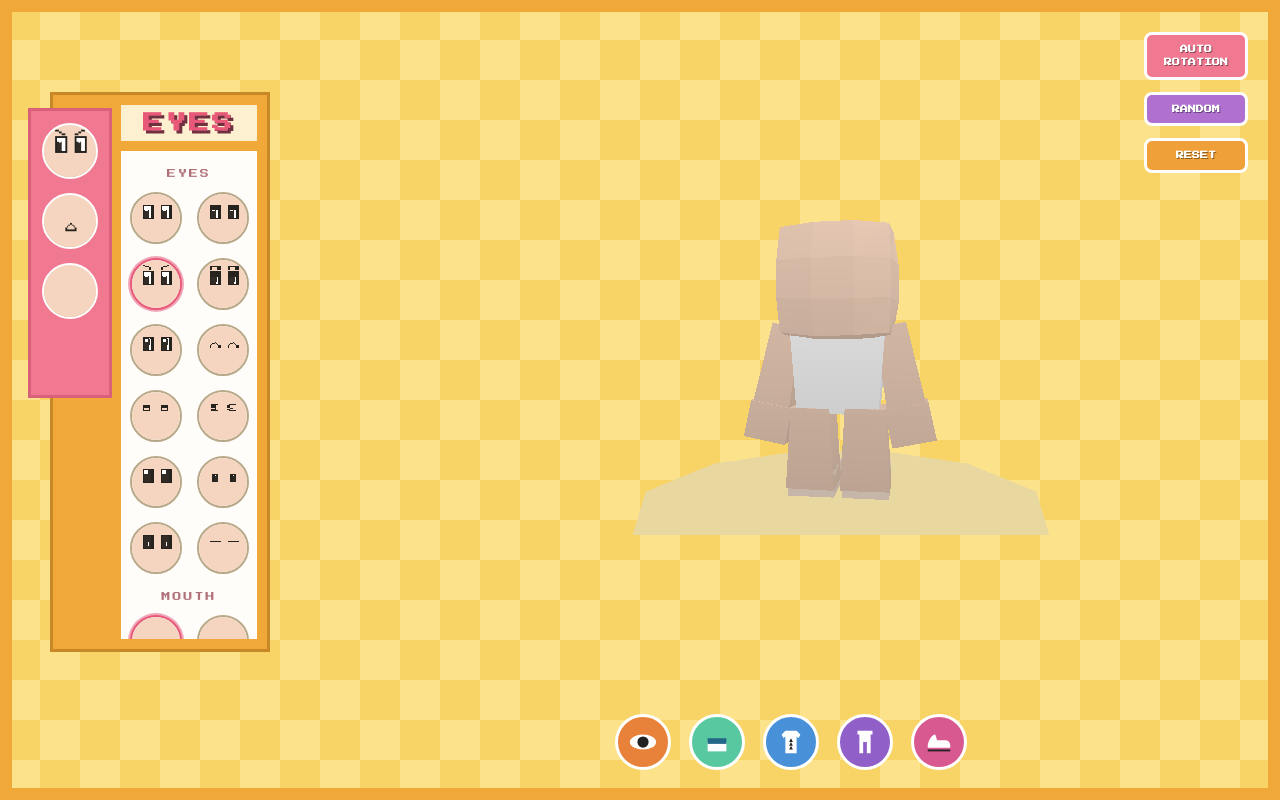
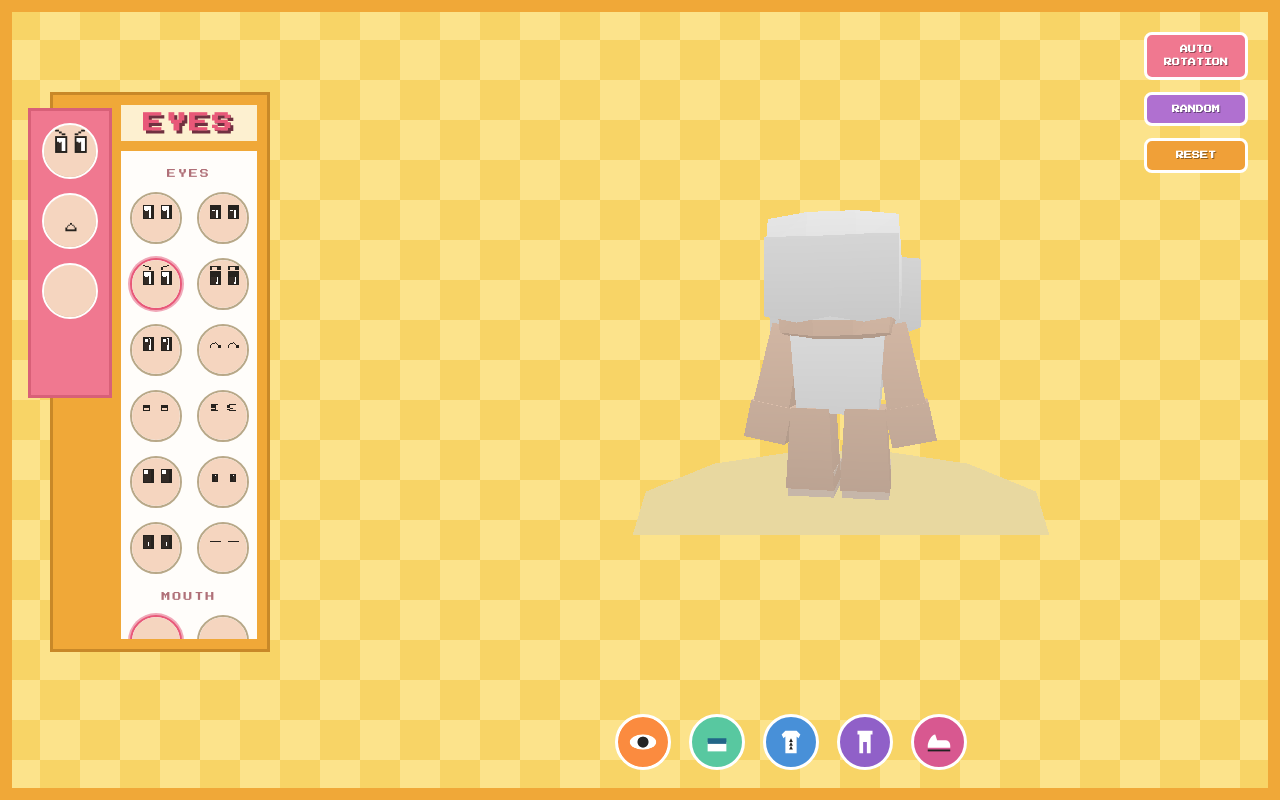
Before and after one commit to Tim0phy/psx-creator-kit, a website built with Vite: page index.html in a window 1280 px wide. Built offline with nearby package versions, Linux system fonts and the light colour scheme; animation ran at ten frames a second.

Commit message:
M3: hair system hair_01..hair_11 + none, hair panel + color swatches

```diff
--- a/src/character.js
+++ b/src/character.js
@@ -93,9 +93,14 @@ export function createCharacter() {
   });
   SHARED_GRAD.max = root.userData.topY = 1.9;
 
+  // hair anchor (M3): origin at the head centre
+  const hairAnchor = new THREE.Group();
+  hairAnchor.position.set(0, 1.48, 0);
+  root.add(hairAnchor);
+
   function setSkin(hex) {
     skinMat.uniforms.color.value.set(hex);
   }
 
-  return { root, mats, setSkin };
+  return { root, mats, setSkin, hairAnchor };
 }
--- a/src/main.js
+++ b/src/main.js
@@ -4,11 +4,15 @@ import { createPSXRenderer, makePSXMaterial } from "./psxRenderer.js";
 import { createCharacter, DEFAULT_SKIN } from "./character.js";
 import { createControls } from "./controls.js";
 import { makeFaceTexture, renderFace } from "./faceTexture.js";
-import { createFaceUI } from "./ui.js";
+import { createHair } from "./parts/hair.js";
+import { createUI } from "./ui.js";
 
-// M2: face system — eyes/mouth/blush/skin on a 128px canvas texture.
+// M3: face system + hair (paper strips) on a head anchor.
 
-const state = { skin: DEFAULT_SKIN, eyes: 3, mouth: 1, blush: false };
+const state = {
+  skin: DEFAULT_SKIN, eyes: 3, mouth: 1, blush: false,
+  hair: { id: "hair_01", color: "#ffffff" },
+};
 
 const canvas = document.getElementById("view");
 const { render } = createPSXRenderer(canvas);
@@ -49,7 +53,32 @@ function applyFace() {
   character.setSkin(state.skin); // whole-model skin follows the picker
 }
 
-createFaceUI(state, { onChange: applyFace });
+// hair (M3): rebuild only when the style changed; recolour otherwise
+let hairCurrent = null;
+let hairMat = null;
+function applyHair() {
+  const { id, color } = state.hair;
+  if (id !== hairCurrent) {
+    if (hairMat) character.hairAnchor.remove(character.hairAnchor.children[0]);
+    hairCurrent = id;
+    const built = createHair(id, color);
+    if (built.mat) {
+      character.hairAnchor.add(built.group);
+      hairMat = built.mat;
+    } else {
+      hairMat = null;
+    }
+  }
+  if (hairMat) hairMat.uniforms.color.value.set(color);
+}
+
+createUI(state, { onChange: applyAll });
+
+function applyAll() {
+  applyFace();
+  applyHair();
+}
+applyAll();
 
 let auto = true;
 const controls = createControls({
@@ -68,4 +97,4 @@ function tick() {
 tick();
 
 // debug hook for screenshots/tests (M0+/M2): stable yaw for deterministic shots
-window.PSXCC = { controls, state, setAuto: (v) => (auto = v) };
+window.PSXCC = { controls, state, setAuto: (v) => (auto = v), applyAll };
--- /dev/null
+++ b/src/parts/hair.js
@@ -0,0 +1,213 @@
+import * as THREE from "three";
+import { makePSXMaterial } from "../psxRenderer.js";
+
+// M3 hair: flat double-sided "paper" strips with jagged lower edges,
+// flat shading, vertex gradient via the shared PSX material.
+// Each builder returns a group whose origin is the head centre (y=1.48).
+
+function stripGeo(w, h, sx, sy, jag = 0, taper = 0) {
+  const pos = [];
+  for (let r = 0; r <= sy; r++) {
+    const t = r / sy;
+    const wx = t > 0 ? (1 - taper * t) : 1;
+    for (let c = 0; c <= sx; c++) {
+      const x = ((c / sx - 0.5) * w) * wx;
+      const y = (0.5 - t) * h - (r === sy && c % 2 === 1 ? jag : 0);
+      pos.push(x, y, 0);
+    }
+  }
+  const idx = [];
+  for (let r = 0; r < sy; r++)
+    for (let c = 0; c < sx; c++) {
+      const a = r * (sx + 1) + c, b = a + 1, d = a + sx + 1, e = d + 1;
+      idx.push(a, d, b, b, d, e);
+    }
+  const g = new THREE.BufferGeometry();
+  g.setAttribute("position", new THREE.Float32BufferAttribute(pos, 3));
+  g.setIndex(idx);
+  return g.toNonIndexed();
+}
+
+function roundedBox(w, h, d, segX, segY, segZ, r, s) {
+  const g = new THREE.BoxGeometry(w, h, d, segX, segY, segZ).toNonIndexed();
+  const p = g.attributes.position;
+  const v = new THREE.Vector3();
+  for (let i = 0; i < p.count; i++) {
+    v.set(p.getX(i), p.getY(i), p.getZ(i));
+    const q = v.clone().normalize().multiplyScalar(r);
+    p.setXYZ(
+      i,
+      p.getX(i) * (1 - s) + q.x * s,
+      p.getY(i) * (1 - s) + q.y * s,
+      p.getZ(i) * (1 - s) + q.z * s
+    );
+  }
+  g.computeVertexNormals();
+  return g;
+}
+
+// hair cap: rounded shell slightly larger than the head, front face opened
+// below the fringe line (|cx| < openW) so the face stays visible
+function capGeo(w, h, d, openY = 0.26, openW = 0.3) {
+  const src = roundedBox(w, h, d, 3, 3, 1, 0.5, 0.38);
+  const p = src.attributes.position;
+  const n = src.attributes.normal;
+  const keep = [];
+  for (let t = 0; t < p.count; t += 3) {
+    let cy = 0, cx = 0;
+    for (let k = 0; k < 3; k++) { cy += p.getY(t + k); cx += p.getX(t + k); }
+    cy /= 3; cx /= 3;
+    const opening = n.getZ(t) > 0.4 && cy < openY && Math.abs(cx) < openW;
+    if (!opening) for (let k = 0; k < 3; k++) keep.push(p.getX(t+k), p.getY(t+k), p.getZ(t+k));
+  }
+  const g = new THREE.BufferGeometry();
+  g.setAttribute("position", new THREE.Float32BufferAttribute(keep, 3));
+  g.computeVertexNormals();
+  return g;
+}
+
+function addStrip(group, mat, o) {
+  const m = new THREE.Mesh(
+    stripGeo(o.w, o.h, o.sx ?? 4, o.sy ?? 2, o.jag ?? 0.04, o.taper ?? 0),
+    mat
+  );
+  m.position.set(o.x ?? 0, o.y ?? 0, o.z ?? 0);
+  if (o.ry) m.rotation.y = o.ry;
+  if (o.rx) m.rotation.x = o.rx;
+  if (o.rz) m.rotation.z = o.rz;
+  group.add(m);
+}
+
+function capAndBangs(group, mat, o = {}) {
+  const cap = new THREE.Mesh(capGeo(0.95, 0.72, 0.85, 0.02, 0.42), mat);
+  cap.position.y = 0.07;
+  group.add(cap);
+  addStrip(group, mat, {
+    w: 0.68, h: 0.26, sx: 6, sy: 1, jag: 0.04,
+    x: 0, y: 0.26, z: o.bangsZ ?? 0.5,
+  });
+}
+
+// side lock hanging beside the face, plane angled so it reads from the front
+function sideLock(group, mat, s, o = {}) {
+  addStrip(group, mat, {
+    w: o.w ?? 0.32, h: o.h ?? 0.5, sx: o.sx ?? 3, sy: o.sy ?? 2,
+    jag: o.jag ?? 0.04, taper: o.taper ?? 0,
+    x: s * (o.x ?? 0.44), y: o.y ?? -0.04, z: o.z ?? 0.1,
+    ry: s * -0.55,
+  });
+}
+
+const HAIR_BUILDER = {
+  hair_01(g, m) {
+    // short bob: cap + bangs + short side/back skirt
+    capAndBangs(g, m);
+    sideLock(g, m, -1);
+    sideLock(g, m, 1);
+    addStrip(g, m, { w: 0.84, h: 0.5, x: 0, z: -0.45 });
+  },
+  hair_02(g, m) {
+    // long straight with side strips
+    capAndBangs(g, m);
+    sideLock(g, m, -1, { h: 1.6, y: -0.55, w: 0.34 });
+    sideLock(g, m, 1, { h: 1.6, y: -0.55, w: 0.34 });
+    addStrip(g, m, { w: 0.86, h: 1.6, x: 0, y: -0.55, z: -0.46, sx: 6 });
+  },
+  hair_03(g, m) {
+    // twin tails: cap + bangs + short sides + two tapered tails
+    capAndBangs(g, m);
+    sideLock(g, m, -1);
+    sideLock(g, m, 1);
+    for (const s of [-1, 1]) {
+      addStrip(g, m, {
+        w: 0.4, h: 0.72, sx: 3, sy: 3, jag: 0.06, taper: 0.42,
+        x: s * 0.6, y: -0.1, z: -0.22, ry: -s * 0.55, rz: s * 0.28,
+      });
+    }
+  },
+  hair_04(g, m) {
+    // side ponytail: cap + bangs + short sides + one big side tail
+    capAndBangs(g, m);
+    sideLock(g, m, -1);
+    sideLock(g, m, 1);
+    addStrip(g, m, {
+      w: 0.5, h: 0.85, sx: 4, sy: 3, jag: 0.07, taper: 0.5,
+      x: 0.6, y: -0.3, z: -0.18, rx: -0.18, rz: 0.3,
+    });
+  },
+  hair_05(g, m) {
+    // bun: cap low + bangs + bun at back top
+    capAndBangs(g, m);
+    const bun = new THREE.Mesh(
+      roundedBox(0.36, 0.3, 0.3, 1, 1, 1, 0.17, 0.55), m
+    );
+    bun.position.set(0, 0.5, -0.5);
+    g.add(bun);
+  },
+  hair_06(g, m) {
+    // medium wavy layers: cap + bangs + two-layer jagged skirt
+    capAndBangs(g, m);
+    for (let i = 0; i < 2; i++) {
+      addStrip(g, m, { w: 0.9 - i * 0.04, h: 0.55 + i * 0.18, sx: 5, sy: 2, jag: 0.06,
+        x: 0, y: -0.1 - i * 0.05, z: -0.45 + i * 0.09 });
+    }
+    sideLock(g, m, -1, { h: 0.66, jag: 0.05, y: -0.16 });
+    sideLock(g, m, 1, { h: 0.66, jag: 0.05, y: -0.16 });
+  },
+  hair_07(g, m) {
+    // long hime cut: cap + bangs + long side locks framing the face
+    capAndBangs(g, m);
+    sideLock(g, m, -1, { h: 1.75, y: -0.62, w: 0.3 });
+    sideLock(g, m, 1, { h: 1.75, y: -0.62, w: 0.3 });
+    addStrip(g, m, { w: 0.88, h: 1.8, x: 0, y: -0.66, z: -0.46, sx: 5 });
+  },
+  hair_08(g, m) {
+    // short pixie: low cap, jagged edge all around, swept bangs
+    capAndBangs(g, m, { bangsZ: 0.35 });
+    sideLock(g, m, -1, { h: 0.3, y: 0.1 });
+    sideLock(g, m, 1, { h: 0.3, y: 0.1 });
+  },
+  hair_09(g, m) {
+    // low ponytail: cap + bangs + short back + low hanging tail
+    capAndBangs(g, m);
+    addStrip(g, m, { w: 0.84, h: 0.4, x: 0, z: -0.45 });
+    addStrip(g, m, { w: 0.36, h: 0.66, sx: 3, sy: 3, jag: 0.05, taper: 0.4,
+      x: 0, y: -0.72, z: -0.55, rx: -0.12 });
+  },
+  hair_10(g, m) {
+    // shoulder length with bangs: cap + bangs + skirt to shoulders
+    capAndBangs(g, m);
+    addStrip(g, m, { w: 0.88, h: 0.9, sx: 5, sy: 2, jag: 0.06, x: 0, y: -0.25, z: -0.45 });
+    sideLock(g, m, -1, { h: 0.9, y: -0.25 });
+    sideLock(g, m, 1, { h: 0.9, y: -0.25 });
+  },
+  hair_11(g, m) {
+    // half-up long: cap + bangs + crown puff + long back
+    capAndBangs(g, m);
+    addStrip(g, m, { w: 0.5, h: 0.3, sx: 3, jag: 0.05, x: 0, y: 0.5, z: -0.55 });
+    addStrip(g, m, { w: 0.86, h: 1.7, sx: 5, sy: 3, jag: 0.06, x: 0, y: -0.62, z: -0.46 });
+    sideLock(g, m, -1, { h: 0.6, y: -0.1 });
+    sideLock(g, m, 1, { h: 0.6, y: -0.1 });
+  },
+};
+
+export const HAIR_IDS = Object.keys(HAIR_BUILDER);
+
+export function createHair(id, colorHex) {
+  const group = new THREE.Group();
+  if (!HAIR_BUILDER[id]) return { group, mat: null };
+  const mat = makePSXMaterial(colorHex, {
+    side: THREE.DoubleSide, gradient: 0.2, ambient: 0.85, diffuse: 0.1,
+  });
+  HAIR_BUILDER[id](group, mat);
+
+  let tris = 0;
+  group.traverse((o) => {
+    if (o.isMesh) {
+      o.geometry.computeBoundingSphere();
+      tris += o.geometry.attributes.position.count / 3;
+    }
+  });
+  console.log(`[psxcc] ${id}: ${tris} tris (max 150)`);
+  return { group, mat };
+}
--- a/src/psxRenderer.js
+++ b/src/psxRenderer.js
@@ -70,6 +70,7 @@ export function makePSXMaterial(colorHex, opts = {}) {
     ? { map: { value: opts.map } }
     : {};
   return new THREE.ShaderMaterial({
+    side: opts.side ?? THREE.FrontSide,
     uniforms: {
       color: { value: new THREE.Color(colorHex) },
       lightDir: { value: new THREE.Vector3(0.4, 1.0, 0.7).normalize() },
--- a/src/style.css
+++ b/src/style.css
@@ -179,6 +179,12 @@ canvas.image-rendering { image-rendering: pixelated; }
   color: #e87890;
 }
 
+/* category panel colour themes */
+#panel[data-cat="head"] {
+  background: #58c8a0;
+  border-color: #3aa87e;
+}
+
 /* top right buttons */
 #topRight {
   position: absolute;
--- a/src/ui.js
+++ b/src/ui.js
@@ -1,26 +1,26 @@
 import catalog, { SLOT_LABELS } from "./catalog.js";
 import { renderThumb } from "./faceTexture.js";
+import { HAIR_IDS } from "./parts/hair.js";
 
-// M2 UI: Face panel (eyes grid + mouth grid + blush + skin picker),
-// pink selected column on the left, category bar.
+// UI: category bar switching panels (Face / Head for M3), pink left column.
+// All item lists are data-driven.
 
 const EYE_COUNT = catalog.eyes;
 const MOUTH_COUNT = catalog.mouths;
 const SKIN_PRESETS = catalog.palettes.skin;
+const HAIR_SWATCHES = [
+  "#ffffff", "#222222", "#c0c0c0", "#8a5a3a", "#5a3a24",
+  "#ffb3c7", "#c8f56b", "#9fd6ff", "#fff3a6", "#d9c2ff",
+];
 
-export function createFaceUI(state, { onChange }) {
+export function createUI(state, { onChange }) {
+  const panel = document.getElementById("panel");
   const panelTitle = document.getElementById("panelTitle");
   const panelBody = document.getElementById("panelBody");
   const leftColumn = document.getElementById("leftColumn");
+  const catBtns = [...document.querySelectorAll(".catBtn")];
 
-  const thumbs = [];
-  for (let i = 0; i < 3; i++) {
-    const t = document.createElement("canvas");
-    t.className = "thumb";
-    t.width = t.height = 56;
-    leftColumn.appendChild(t);
-    thumbs.push(t);
-  }
+  let refresh = () => {};
 
   function sectionLabel(text) {
     const d = document.createElement("div");
@@ -29,90 +29,90 @@ export function createFaceUI(state, { onChange }) {
     panelBody.appendChild(d);
   }
 
-  function circleBtn(label, active, onClick) {
+  function circleBtn(label, onClick) {
     const b = document.createElement("button");
-    b.className = "panelBtn" + (active ? " active" : "");
+    b.className = "panelBtn";
     if (label instanceof HTMLCanvasElement) {
       b.appendChild(label);
       b.classList.add("iconBtn");
     } else if (label != null) {
       b.textContent = label;
+    } else {
+      b.innerHTML = "&nbsp;";
     }
     b.addEventListener("click", onClick);
     panelBody.appendChild(b);
     return b;
   }
 
-  // eyes -------------------------------------------------------------------
+  function leftThumbs(n) {
+    const thumbs = [];
+    for (let i = 0; i < n; i++) {
+      const t = document.createElement("canvas");
+      t.className = "thumb";
+      t.width = t.height = 56;
+      leftColumn.appendChild(t);
+      thumbs.push(t);
+    }
+    return thumbs;
+  }
+
+  function setSkinPicker(state, swatches, key) {
+    sectionLabel(key === "hair" ? "COLOUR" : "SKIN");
+    const swatchBtns = swatches.map((hex) => {
+      const b = document.createElement("button");
+      b.className = "panelBtn swatchBtn";
+      b.dataset.hex = hex.toLowerCase();
+      b.style.background = hex;
+      b.title = hex;
+      b.addEventListener("click", () => setColor(hex));
+      panelBody.appendChild(b);
+      return b;
+    });
+    const custom = document.createElement("input");
+    custom.type = "color";
+    custom.value = state[key];
+    custom.className = "customSkin";
+    custom.title = "custom colour";
+    custom.addEventListener("input", () => setColor(custom.value));
+    panelBody.appendChild(custom);
+    function setColor(hex) {
+      state[key] = hex;
+      custom.value = hex;
+      refresh();
+      onChange();
+    }
+    return { swatchBtns, custom };
+  }
+
+  // ---- face panel ----------------------------------------------------------
+  function buildFace() {
+    const thumbs = leftThumbs(3);
     sectionLabel("EYES");
     const eyeBtns = [];
     for (let i = 1; i <= EYE_COUNT; i++) {
       const cv = document.createElement("canvas");
       cv.width = cv.height = 40;
-    eyeBtns.push(circleBtn(cv, state.eyes === i, () => {
-      state.eyes = i;
-      refresh();
-      onChange();
+      eyeBtns.push(circleBtn(cv, () => {
+        state.eyes = i; refresh(); onChange();
       }));
     }
-
     sectionLabel("MOUTH");
     const mouthBtns = [];
     for (let i = 1; i <= MOUTH_COUNT; i++) {
       const cv = document.createElement("canvas");
       cv.width = cv.height = 40;
-    mouthBtns.push(circleBtn(cv, state.mouth === i, () => {
-      state.mouth = i;
-      refresh();
-      onChange();
+      mouthBtns.push(circleBtn(cv, () => {
+        state.mouth = i; refresh(); onChange();
       }));
     }
+    const { swatchBtns, custom } = setSkinPicker(state, SKIN_PRESETS, "skin");
+    const blushBtn = circleBtn("BLUSH", () => {
+      state.blush = !state.blush; refresh(); onChange();
+    });
+    blushBtn.classList.add("blushBtn");
 
-  sectionLabel("SKIN");
-  const skinSwatches = SKIN_PRESETS.map((hex) => {
-    const b = document.createElement("button");
-    b.className = "panelBtn swatchBtn";
-    b.dataset.hex = hex.toLowerCase();
-    b.style.background = hex;
-    b.title = hex;
-    b.addEventListener("click", () => setSkin(hex));
-    panelBody.appendChild(b);
-    return b;
-  });
-
-  const custom = document.createElement("input");
-  custom.type = "color";
-  custom.value = state.skin;
-  custom.className = "customSkin";
-  custom.title = "custom skin colour";
-  custom.addEventListener("input", () => setSkin(custom.value));
-  panelBody.appendChild(custom);
-
-  // blush toggle -------------------------------------------------------------
-  const blushBtn = document.createElement("button");
-  blushBtn.className = "panelBtn blushBtn";
-  blushBtn.textContent = "BLUSH";
-  blushBtn.style.width = "auto";
-  blushBtn.style.borderRadius = "26px";
-  blushBtn.style.padding = "0 10px";
-  blushBtn.style.fontSize = "7px";
-  blushBtn.style.height = "26px";
-  blushBtn.addEventListener("click", () => {
-    state.blush = !state.blush;
-    refresh();
-    onChange();
-  });
-  panelBody.appendChild(blushBtn);
-
-  function setSkin(hex) {
-    state.skin = hex;
-    custom.value = hex;
-    refresh();
-    onChange();
-  }
-
-  function refresh() {
-    // redraw eye/mouth thumbs + actives + left column
+    refresh = () => {
       eyeBtns.forEach((b, i) => {
         b.classList.toggle("active", state.eyes === i + 1);
         renderThumb(b.firstChild, { ...state, mouth: 0, eyes: i + 1 });
@@ -121,17 +121,93 @@ export function createFaceUI(state, { onChange }) {
         b.classList.toggle("active", state.mouth === i + 1);
         renderThumb(b.firstChild, { ...state, eyes: 0, mouth: i + 1 });
       });
-    skinSwatches.forEach((b) =>
+      swatchBtns.forEach((b) =>
         b.classList.toggle("active", b.dataset.hex === state.skin.toLowerCase())
       );
+      custom.value = state.skin;
       renderThumb(thumbs[0], { ...state, mouth: 0 });
       renderThumb(thumbs[1], { ...state, eyes: 0 });
       renderThumb(thumbs[2], { ...state, eyes: 0, mouth: 0 });
       blushBtn.classList.toggle("active", state.blush);
+    };
   }
 
-  panelTitle.textContent = SLOT_LABELS.face;
+  // ---- hair panel ----------------------------------------------------------
+  function buildHead() {
+    const thumbs = leftThumbs(3);
+    hairButtons();
+    setSkinPicker(state.hair, HAIR_SWATCHES, "color");
+
+    function hairButtons() {
+      sectionLabel("STYLE");
+      // option 0 = none, then hair_01.. (data-driven, phase-limited)
+      circleBtn("\u00d8", () => {
+        state.hair.id = null; refresh(); onChange();
+      });
+      HAIR_IDS.forEach((id) => {
+        circleBtn(id.slice(5), () => {
+          state.hair.id = id; refresh(); onChange();
+        });
+      });
+    }
+
+    refresh = () => {
+      [...panelBody.querySelectorAll(".panelBtn")].forEach((b, i) => {
+        if (i === 0) b.classList.toggle("active", state.hair.id === null);
+        else b.classList.toggle("active", state.hair.id === HAIR_IDS[i - 1]);
+      });
+      swatchButtonsRefresh();
+      thumbsRefresh();
+    };
+
+    function swatchButtonsRefresh() {
+      const btns = [...panelBody.querySelectorAll(".swatchBtn")];
+      btns.forEach((b) =>
+        b.classList.toggle("active", b.dataset.hex === state.hair.color.toLowerCase())
+      );
+      const custom = panelBody.querySelector(".customSkin");
+      if (custom) custom.value = state.hair.color;
+    }
+
+    function thumbsRefresh() {
+      // left column: style number, blank, colour swatch
+      const t0 = thumbs[0].getContext("2d");
+      t0.clearRect(0, 0, 56, 56);
+      t0.fillStyle = "#fff";
+      t0.font = '16px "Press Start 2P", monospace';
+      t0.textAlign = "center";
+      t0.textBaseline = "middle";
+      t0.fillText(state.hair.id ? state.hair.id.slice(5) : "\u00d8", 28, 30);
+      const t2 = thumbs[2].getContext("2d");
+      t2.clearRect(0, 0, 56, 56);
+      t2.fillStyle = state.hair.color;
+      t2.fillRect(0, 0, 56, 56);
+    }
+  }
+
+  const BUILDERS = { face: buildFace, head: buildHead };
+  const CAT_LABEL = { face: SLOT_LABELS.face, head: SLOT_LABELS.head };
+  let current = null;
+
+  function switchCat(cat) {
+    if (cat === current) return;
+    current = cat;
+    panelBody.replaceChildren();
+    leftColumn.replaceChildren();
+    panel.dataset.cat = cat;
+    panelTitle.textContent = CAT_LABEL[cat] || cat.toUpperCase();
+    catBtns.forEach((b) =>
+      b.classList.toggle("active", b.dataset.cat === cat)
+    );
+    refresh = () => {};
+    BUILDERS[cat]?.();
     refresh();
+  }
 
-  return { refresh };
+  catBtns.forEach((b) =>
+    b.addEventListener("click", () => switchCat(b.dataset.cat))
+  );
+  switchCat("face");
+
+  return { switchCat };
 }
--- /dev/null
+++ b/tests/hair.mjs
@@ -0,0 +1,39 @@
+import { chromium } from "playwright";
+import { mkdirSync } from "fs";
+import { createServer } from "vite";
+
+mkdirSync("shots", { recursive: true });
+const server = await createServer({ server: { port: 5199 } });
+await server.listen();
+const browser = await chromium.launch({ channel: "msedge" });
+const page = await browser.newPage({ viewport: { width: 1100, height: 768 } });
+await page.goto("http://localhost:5199");
+await page.waitForTimeout(600);
+await page.evaluate(() => PSXCC.setAuto(false));
+
+// close-up of every hair style + none, front + 3/4 angle
+const HAIRS = ["hair_01", "hair_02", "hair_03", "hair_04", "hair_05", "hair_06",
+  "hair_07", "hair_08", "hair_09", "hair_10", "hair_11", null];
+for (const id of HAIRS) {
+  for (const [tag, yaw] of [["front", 0], ["angle", -0.6]]) {
+    await page.evaluate(([i, y]) => {
+      PSXCC.state.hair.id = i;
+      PSXCC.controls.yaw = y;
+      PSXCC.applyAll();
+    }, [id, yaw]);
+    await page.waitForTimeout(200);
+    await page.screenshot({
+      path: id ? `shots/${id}_${tag}.png` : `shots/hair_none_${tag}.png`,
+      clip: { x: 460, y: 0, width: 640, height: 768 },
+    });
+  }
+}
+// hair panel UI
+await page.evaluate(() => PSXCC.controls.yaw = 0);
+await page.click('[data-cat="head"]');
+await page.waitForTimeout(200);
+await page.screenshot({ path: "shots/hair_panel.png" });
+
+await browser.close();
+await server.close();
+console.log("hair shots saved");
```
Lines whose indentation alone changed are shown as unchanged.
